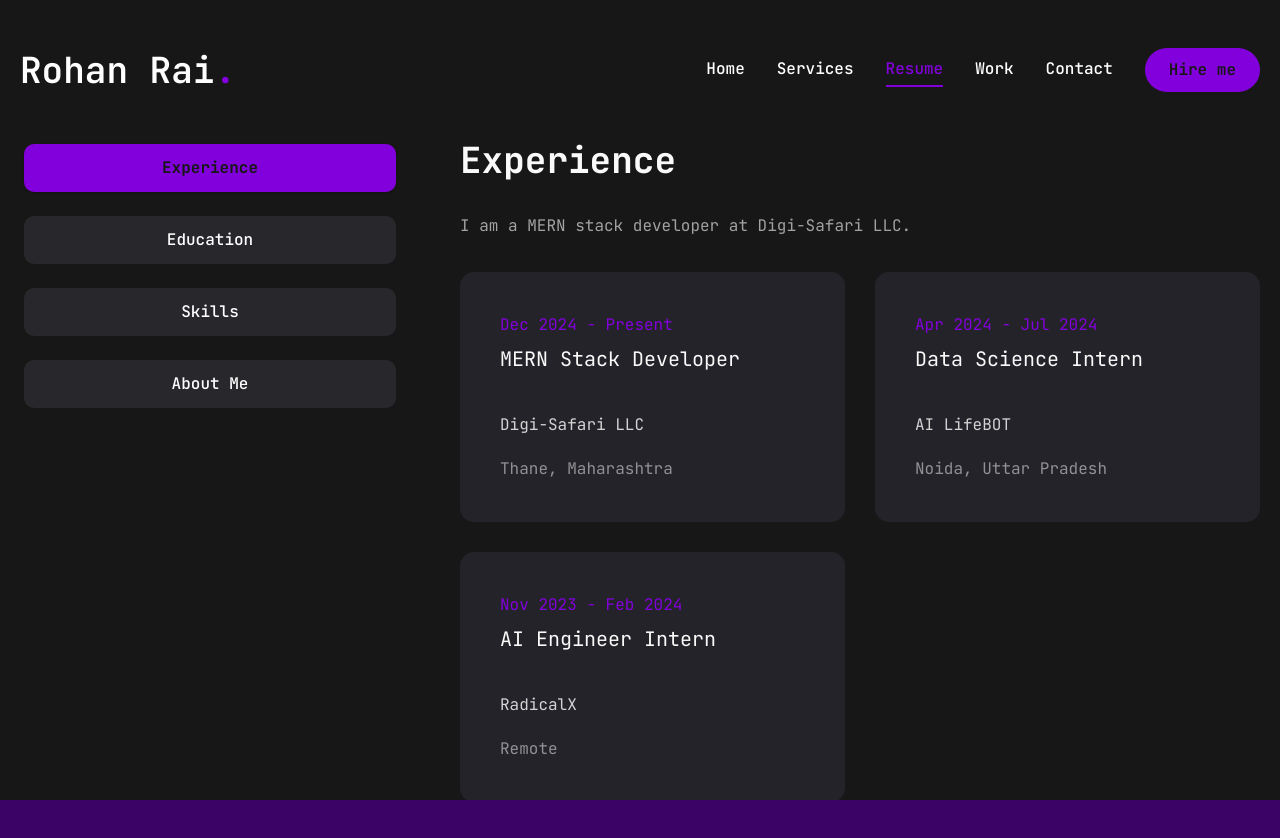
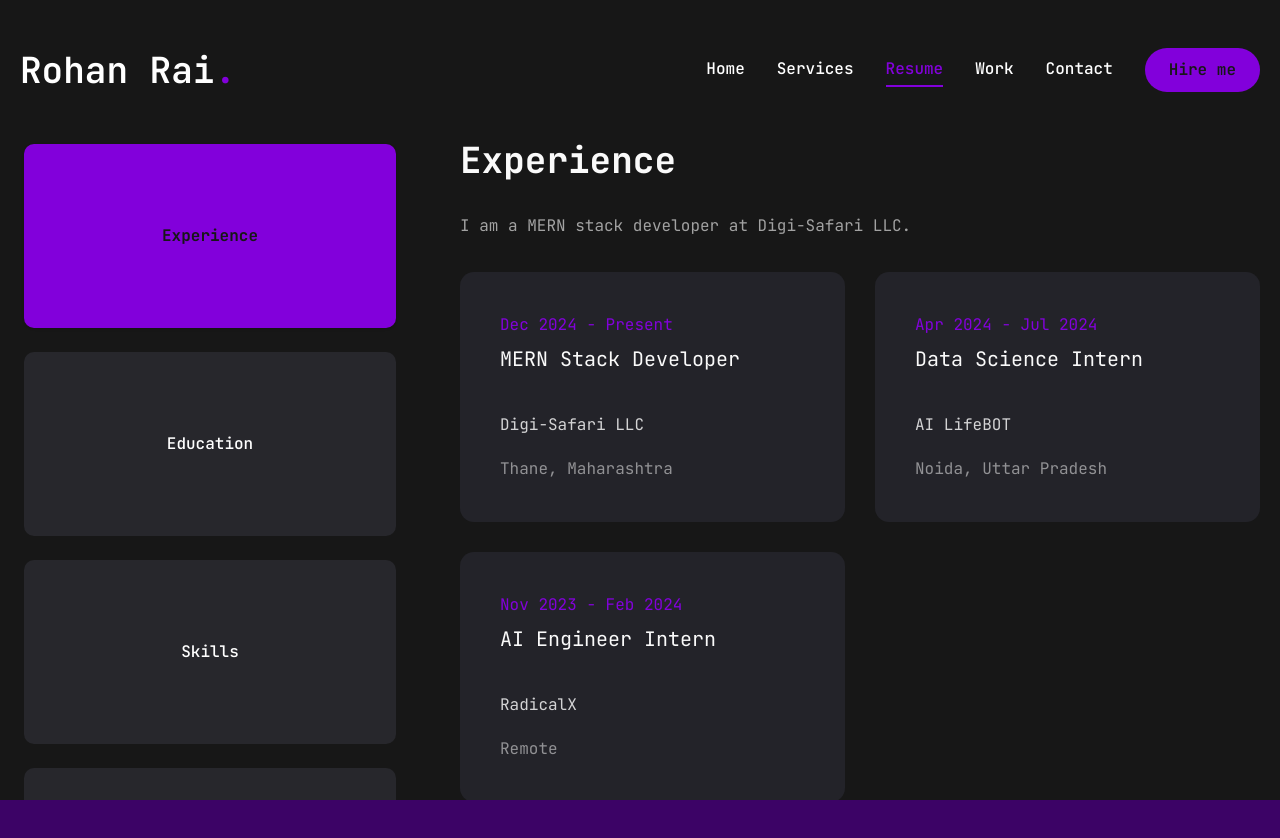
Before and after one commit to rohxn-rai/rohan-rai-portfolio, a Next.js app: page /resume in a window 1280 px wide. Shown: the top 838 px of the page. Built offline with nearby package versions, Linux system fonts and the light colour scheme.

Commit message:
modified Resume - made changes to the break point to better optimize the styling for bigger and smaller screens

```diff
--- a/app/resume/page.jsx
+++ b/app/resume/page.jsx
@@ -24,11 +24,19 @@ const Resume = () => {
           defaultValue="experience"
           className="flex flex-col xl:flex-row gap-[60px]"
         >
-          <TabsList className="flex flex-col w-full max-w-[380px] mx-auto xl:mx-0 gap-6">
-            <TabsTrigger value="experience">Experience</TabsTrigger>
-            <TabsTrigger value="education">Education</TabsTrigger>
-            <TabsTrigger value="skills">Skills</TabsTrigger>
-            <TabsTrigger value="about">About Me</TabsTrigger>
+          <TabsList className="flex flex-row xl:flex-col w-full xl:max-w-[380px] my-auto xl:mx-0 gap-6 justify-around">
+            <TabsTrigger className="xl:py-20" value="experience">
+              Experience
+            </TabsTrigger>
+            <TabsTrigger className="xl:py-20" value="education">
+              Education
+            </TabsTrigger>
+            <TabsTrigger className="xl:py-20" value="skills">
+              Skills
+            </TabsTrigger>
+            <TabsTrigger className="xl:py-20" value="about">
+              About Me
+            </TabsTrigger>
           </TabsList>
 
           {/* content */}
```
